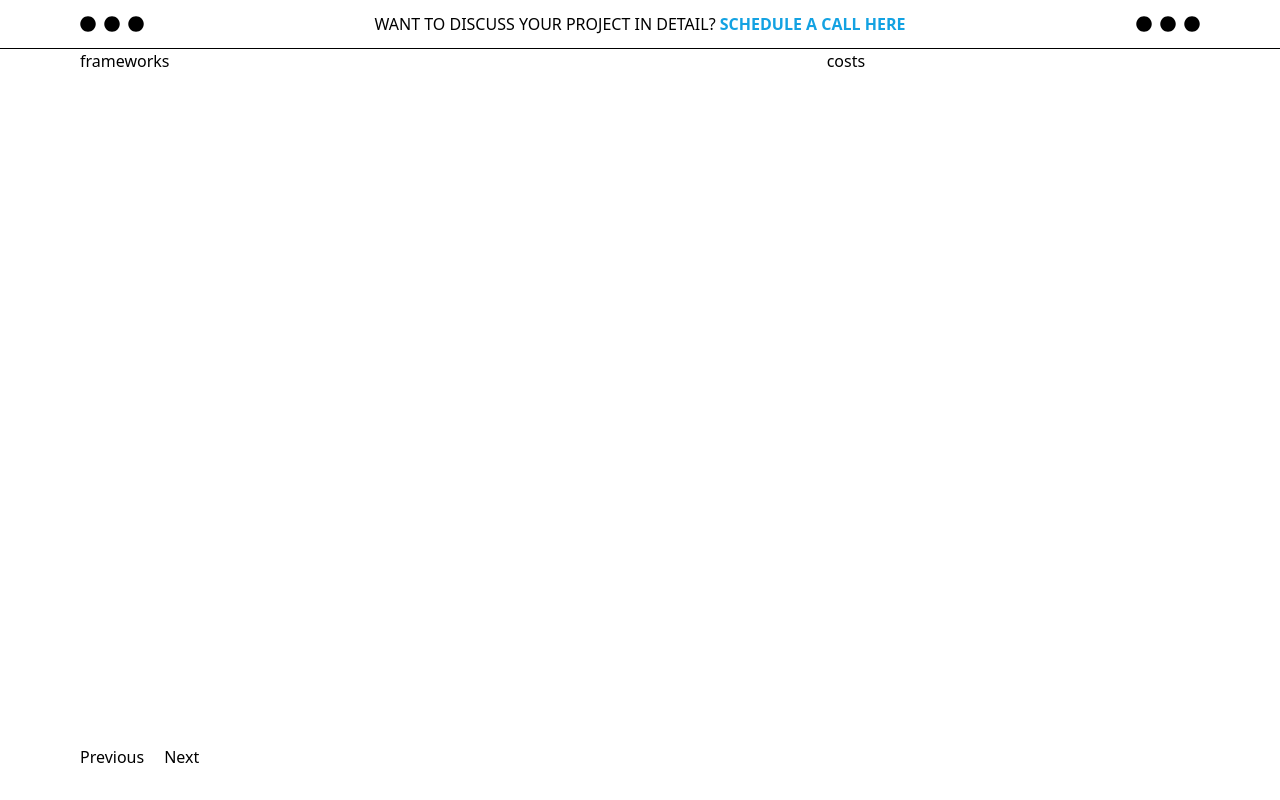
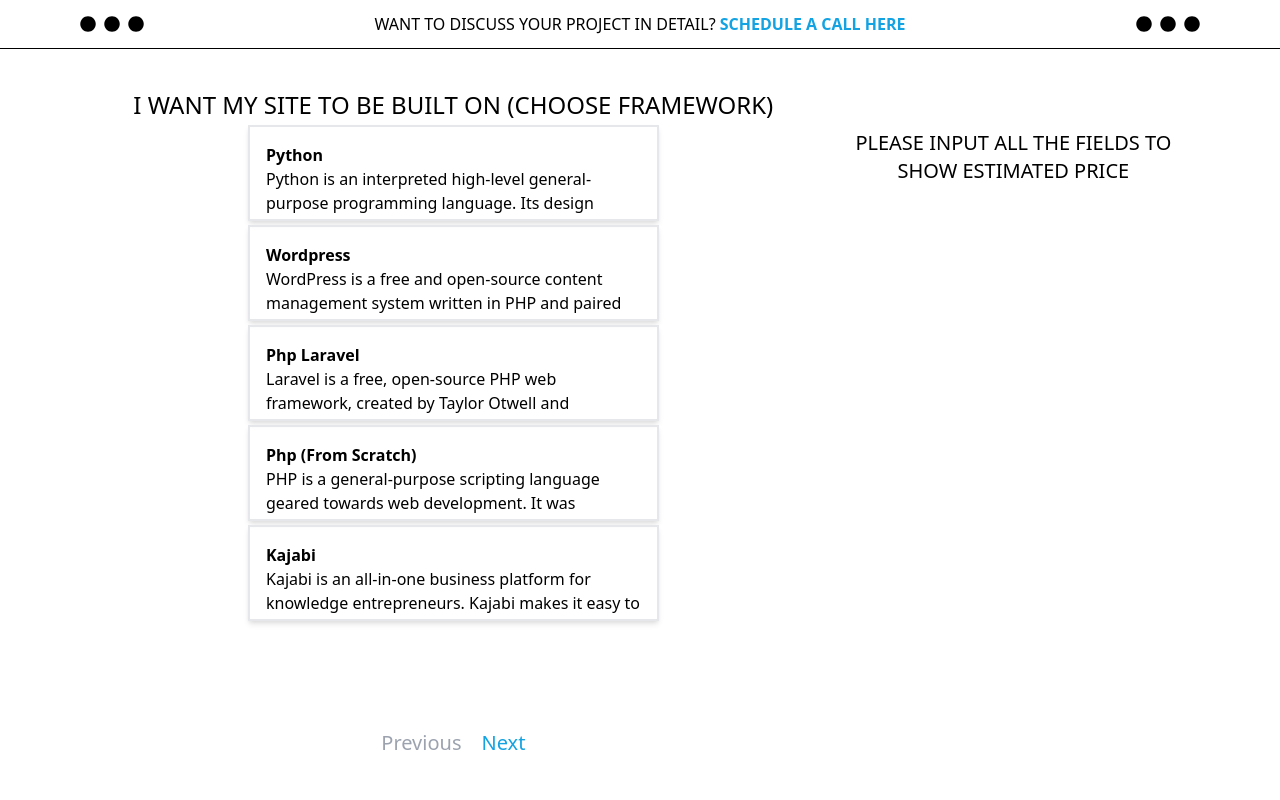
Before and after one commit to IMZihad21/Website-Builder, a React (Create React App) app: page / in a window 1280 px wide. Built offline with nearby package versions, Linux system fonts and the light colour scheme.

Commit message:
Finished all components
Signed-off-by: ZèD <imzihad@gmail.com>

```diff
--- a/package.json
+++ b/package.json
@@ -25,6 +25,7 @@
     "react": "^17.0.2",
     "react-dom": "^17.0.2",
     "react-scripts": "5.0.0",
+    "react-slider": "^1.3.1",
     "tailwindcss": "^2.2.19",
     "typescript": "^4.5.4"
   },
--- a/src/App.tsx
+++ b/src/App.tsx
@@ -2,9 +2,11 @@
 import AvailableOptions from './components/AvailableOptions';
 import EstimatedCost from './components/EstimatedCost';
 import Header from './components/Header';
+import { costType } from './types/Types';
 
 function App() {
   const [ step, setStep ] = useState<number>(0);
+  const [ cost, setCost ] = useState<costType>({ framework: 0, site: 0, others: 0 });
   const handlePrevious = () => {
     const newStep: number = step - 1;
     setStep(newStep);
@@ -18,17 +20,17 @@
     <div>
       <Header />
       <div className='flex px-20'>
-        <div className="w-2/3 h-[90vh] relative">
-          <div className='h-full'>
-            <AvailableOptions step={step} />
+        <div className="w-2/3 h-[90vh]">
+          <div className='p-10 h-[85vh]'>
+            <AvailableOptions step={step} cost={cost} setCost={setCost} />
           </div>
-          <div className='absolute bottom-0 space-x-5'>
-            <button disabled={!step} onClick={handlePrevious}>Previous</button>
-            <button disabled={step > 1} onClick={handleNext}>Next</button>
+          <div className='space-x-5 text-primary text-xl flex justify-center font-bold'>
+            <button className='disabled:text-gray-400' disabled={!step} onClick={handlePrevious}>Previous</button>
+            <button className='disabled:text-gray-400' disabled={step > 1} onClick={handleNext}>Next</button>
           </div>
         </div>
         <div className="w-1/3">
-          <EstimatedCost />
+          <EstimatedCost cost={cost} />
         </div>
       </div>
     </div>
--- a/src/components/AvailableOptions.tsx
+++ b/src/components/AvailableOptions.tsx
@@ -1,20 +1,23 @@
 import React from 'react'
+import { costType } from '../types/Types';
 import Frameworks from './Frameworks';
 import Others from './Others';
 import SiteTypes from './SiteTypes';
 
 interface iProps {
     step: number;
+    cost: costType;
+    setCost: Function;
 }
 
-const AvailableOptions: React.FC<iProps> = ({ step }) => {
+const AvailableOptions: React.FC<iProps> = ({ step, cost, setCost }) => {
     switch (step) {
         case 1:
-            return <SiteTypes />
+            return <SiteTypes cost={cost} setCost={setCost} />
         case 2:
-            return <Others />
+            return <Others cost={cost} setCost={setCost} />
         default:
-            return <Frameworks />
+            return <Frameworks cost={cost} setCost={setCost} />
     }
 }
 
--- a/src/components/EstimatedCost.tsx
+++ b/src/components/EstimatedCost.tsx
@@ -1,9 +1,32 @@
-import React from 'react'
+import React, { useEffect, useState } from 'react'
+import { costType } from '../types/Types'
 
-const EstimatedCost = () => {
+interface iProps {
+    cost: costType;
+}
+
+const EstimatedCost: React.FC<iProps> = ({ cost }) => {
+    const [ estCost, setEstCost ] = useState<number>(0);
+
+    useEffect(() => {
+        setEstCost(cost.framework + cost.site + cost.others)
+    }, [ cost ])
+
+    if (cost.framework === 0 || cost.site === 0) {
+        return <div className='text-center text-xl mt-20'>PLEASE INPUT ALL THE FIELDS TO
+            SHOW ESTIMATED PRICE</div>
+    }
+
     return (
         <div>
-            costs
+            <div className='text-center mt-20 mx-3 p-10 shadow-lg'>
+                <h2 className='text-primary text-xl'>Est Cost</h2>
+                <p className='text-2xl font-bold my-1'>${estCost}-${estCost + 500}</p>
+                <p>"This cost will include 2 rounds of corrections at UI design stage, and once the design is finalized, we will proceed to development. Project will be divided into 2 - 3 milestone payments."</p>
+            </div>
+            <div className='flex justify-center mt-20'>
+                <button className='p-3 bg-primary text-white rounded-sm'>START YOUR PROJECT NOW</button>
+            </div>
         </div>
     )
 }
--- a/src/components/Frameworks.tsx
+++ b/src/components/Frameworks.tsx
@@ -1,9 +1,36 @@
 import React from 'react'
+import { costType } from '../types/Types';
 
-const Frameworks = () => {
+const Frameworks: React.FC<{ cost: costType, setCost: any }> = ({ setCost, cost }) => {
+    const frameworks: Array<{ name: string, summary: string, cost: number }> = [
+        { name: 'Python', summary: 'Python is an interpreted high-level general-purpose programming language. Its design philosophy emphasizes code readability with its use of significant indentation. Its language constructs as well as its object-oriented approach aim to help programmers write clear, logical code for small and large-scale projects.', cost: 200 },
+        { name: 'Wordpress', summary: 'WordPress is a free and open-source content management system written in PHP and paired with a MySQL or MariaDB database. Features include a plugin architecture and a template system, referred to within WordPress as Themes.', cost: 300 },
+        { name: 'Php Laravel', summary: 'Laravel is a free, open-source PHP web framework, created by Taylor Otwell and intended for the development of web applications following the model–view–controller architectural pattern and based on Symfony.', cost: 400 },
+        { name: 'Php (From Scratch)', summary: 'PHP is a general-purpose scripting language geared towards web development. It was originally created by Danish-Canadian programmer Rasmus Lerdorf in 1994. The PHP reference implementation is now produced by The PHP Group.', cost: 500 },
+        { name: 'Kajabi', summary: 'Kajabi is an all-in-one business platform for knowledge entrepreneurs. Kajabi makes it easy to build, market and sell your online courses, membership sites, coaching program and more. Best of all, you won’t need to learn code or have to worry about plugins or broken integrations.', cost: 600 }
+    ]
+
+    const handleClick = (frameworkCost: number) => {
+        setCost({ ...cost, framework: frameworkCost })
+
+    };
+
     return (
-        <div>
-            frameworks
+        <div className='h-full'>
+            <h1 className='text-center font-medium text-2xl'>I WANT MY SITE TO BE BUILT ON (CHOOSE FRAMEWORK)</h1>
+            <ul className='px-32'>
+                {
+                    frameworks.map((framework, index) =>
+                        <li key={`framework-${index}`}>
+                            <button
+                                onClick={() => handleClick(framework.cost)}
+                                className='p-4 h-24 shadow-md border-2 block border-gray-200 focus:border-primary hover:border-primary text-left my-1 overflow-hidden'>
+                                <h2 className='font-bold'>{framework.name}</h2>
+                                <p>{framework.summary}</p>
+                            </button>
+                        </li>)
+                }
+            </ul>
         </div>
     )
 }
--- a/src/components/Others.tsx
+++ b/src/components/Others.tsx
@@ -1,9 +1,41 @@
-import React from 'react'
+import React, { useEffect, useState } from 'react'
+import { costType } from '../types/Types'
 
-const Others = () => {
+const Others: React.FC<{ cost: costType, setCost: any }> = ({ setCost, cost }) => {
+    const [ newUX, setNewUX ] = useState<number>(0);
+    const [ payment, setPayment ] = useState<number>(0);
+    const [ pages, setPages ] = useState<number>(1);
+
+    useEffect(() => {
+        setCost({ ...cost, others: newUX + payment + (pages * 75) })
+    }, [ newUX, payment, pages ])
+
     return (
-        <div>
-            others
+        <div className='h-full text-center'>
+            <div>
+                <h1 className='text-center font-medium text-2xl'>DO YOU HAVE UX DESIGN READY?</h1>
+                <div className='my-5 space-x-5'>
+                    <button onClick={() => setNewUX(0)} className={`py-2 px-6 shadow-md border hover:border-primary ${!newUX ? 'border-primary' : 'border-transparent'}`}>Yes</button>
+                    <button onClick={() => setNewUX(500)} className={`py-2 px-6 shadow-md border hover:border-primary ${newUX ? 'border-primary' : 'border-transparent'}`}>No</button>
+                </div>
+            </div>
+            <div>
+                <h1 className='text-center font-medium text-2xl'>HOW MANY WEBPAGES DO YOU WANT FOR YOUR
+                    PUBLIC WEBSITE?</h1>
+                <div className='my-5'>
+                    <p>{pages} Pages</p>
+                    <input style={{ background: `linear-gradient(to right, #82CFD0 0%, #82CFD0 ' + ${pages} + '%, #fff ' + ${pages} + '%, white 100%)` }} type="range" className="form-range rounded-xl h-2 appearance-none w-72 p-0 bg-gray-200 focus:outline-none  focus:ring-0 focus:shadow-none" min={1} max={10} step={1} defaultValue={1} onChange={(e) => setPages(parseInt(e.target.value))} />
+                </div>
+            </div>
+            <div>
+                <h1 className='text-center font-medium text-2xl'>ANY PAYMENT GATEWAY INTEGRATION?</h1>
+                <div className='my-5 space-x-5'>
+                    <button onClick={() => setPayment(250)} className={`py-2 px-6 shadow-md border hover:border-primary ${(payment === 250) ? 'border-primary' : 'border-transparent'}`}>Stripe</button>
+                    <button onClick={() => setPayment(200)} className={`py-2 px-6 shadow-md border hover:border-primary ${(payment === 200) ? 'border-primary' : 'border-transparent'}`}>PayPal</button>
+                    <button onClick={() => setPayment(400)} className={`py-2 px-6 shadow-md border hover:border-primary ${(payment === 400) ? 'border-primary' : 'border-transparent'}`}>Both</button>
+                    <button onClick={() => setPayment(0)} className={`py-2 px-6 shadow-md border hover:border-primary ${(payment === 0) ? 'border-primary' : 'border-transparent'}`}>None</button>
+                </div>
+            </div>
         </div>
     )
 }
--- a/src/components/SiteTypes.tsx
+++ b/src/components/SiteTypes.tsx
@@ -1,9 +1,35 @@
 import React from 'react'
+import { costType } from '../types/Types'
 
-const SiteTypes = () => {
+const SiteTypes: React.FC<{ cost: costType, setCost: any }> = ({ setCost, cost }) => {
+    const siteType: Array<{ name: string; summary: string; cost: number }> = [
+        { name: 'An ecommerce site', summary: 'Lorem ipsum dolor sit amet, consectetur adipiscing elit, sed do eiusmod tempor incididunt ut labore et dolore magna aliqua. Quis ipsum suspendisse ultrices gravida. Risus commodo viverra maecenas accumsan lacus vel facilisis. ', cost: 100 },
+        { name: 'An online course platform', summary: 'Lorem ipsum dolor sit amet, consectetur adipiscing elit, sed do eiusmod tempor incididunt ut labore et dolore magna aliqua. Quis ipsum suspendisse ultrices gravida. Risus commodo viverra maecenas accumsan lacus vel facilisis. ', cost: 200 },
+        { name: 'A blog site', summary: 'Lorem ipsum dolor sit amet, consectetur adipiscing elit, sed do eiusmod tempor incididunt ut labore et dolore magna aliqua. Quis ipsum suspendisse ultrices gravida. Risus commodo viverra maecenas accumsan lacus vel facilisis. ', cost: 300 },
+        { name: 'My company website with price calculators', summary: 'Lorem ipsum dolor sit amet, consectetur adipiscing elit, sed do eiusmod tempor incididunt ut labore et dolore magna aliqua. Quis ipsum suspendisse ultrices gravida. Risus commodo viverra maecenas accumsan lacus vel facilisis. ', cost: 400 }
+    ]
+
+    const handleClick = (siteCost: number) => {
+        setCost({ ...cost, site: siteCost })
+
+    };
+
     return (
-        <div>
-            sitetypes
+        <div className='h-full'>
+            <h1 className='text-center font-medium text-2xl'>I WANT TO BUILD</h1>
+            <ul className='px-32'>
+                {
+                    siteType.map((sites, index) =>
+                        <li key={`framework-${index}`}>
+                            <button
+                                onClick={() => handleClick(sites.cost)}
+                                className='p-4 h-24 shadow-md border-2 block border-gray-200 focus:border-primary hover:border-primary text-left my-1 overflow-hidden'>
+                                <h2 className='font-bold'>{sites.name}</h2>
+                                <p>{sites.summary}</p>
+                            </button>
+                        </li>)
+                }
+            </ul>
         </div>
     )
 }
--- /dev/null
+++ b/src/types/Types.tsx
@@ -0,0 +1,5 @@
+export type costType = {
+    framework: number;
+    site: number;
+    others: number;
+}
--- a/tailwind.config.js
+++ b/tailwind.config.js
@@ -1,10 +1,11 @@
 module.exports = {
   mode: "jit",
   theme: {
-    extend: {},
-    colors: {
-      "primary": "#13A2E2",
-    }
+    extend: {
+      colors: {
+        "primary": "#13A2E2",
+      }
+    },
   },
   variants: {},
   plugins: [],
```
Also changed, not shown: 1 other file (tests, documents, lock files or other folders).
